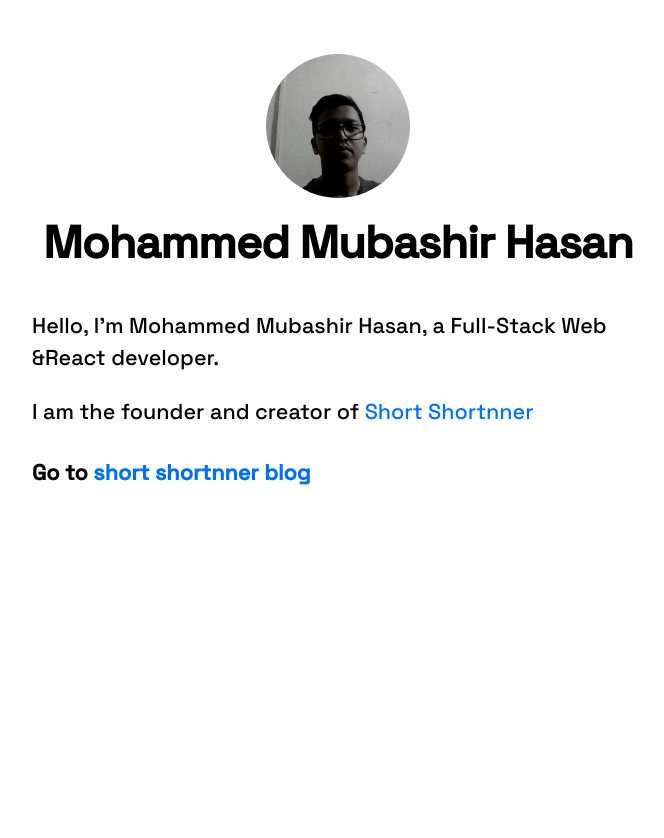
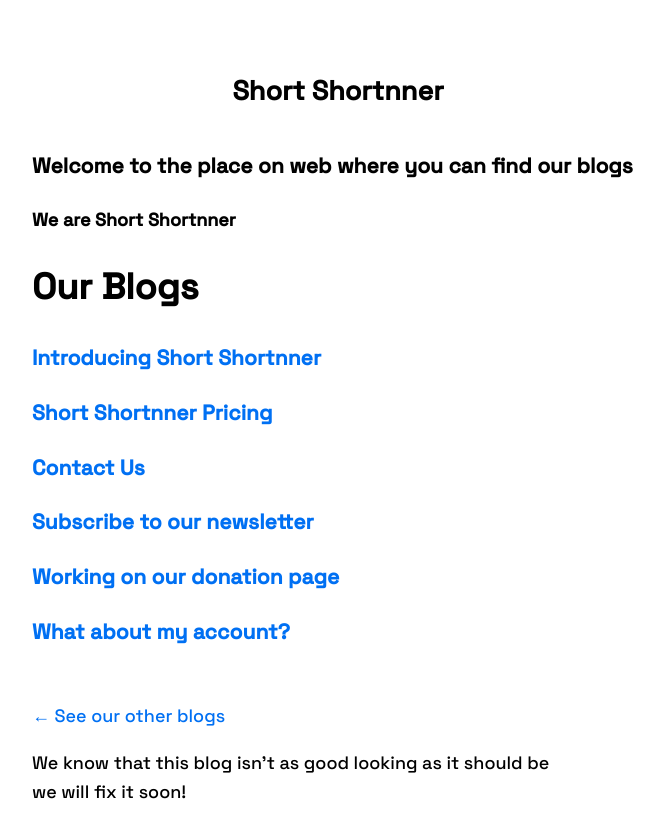
Before and after one commit to mubashir2005/short-shortnner-blog, a Next.js app: page / in a window 1280 px wide. Shown: the top 838 px of the page, without its empty margins (302-966 px from the left). Before the commit the page ends 800 px from the top, so only its background shows below. Built offline with nearby package versions, Linux system fonts and the light colour scheme.

Commit message:
added new blogs

```diff
--- a/components/home.jsx
+++ b/components/home.jsx
@@ -64,7 +64,7 @@ export default function Home({ children, home }) {
       <main>{children}</main>
       {!home && (
         <div className={styles.backToHome}>
-          <Link href="main/">
+          <Link href="/">
             <a>← See our other blogs</a>
           </Link>
           <p>
--- a/pages/index.js
+++ b/pages/index.js
@@ -1,29 +1,45 @@
+import React from "react";
 import Head from "next/head";
-import Layout, { siteTitle } from "../components/layout";
-import utilStyles from "../styles/utils.module.css";
+import Home from "../components/home";
+import Link from "next/link";
 
-export default function Home() {
+function main() {
   return (
-    <Layout home>
+    <Home>
       <Head>
-        <title>{siteTitle}</title>
+        <title>Short Shortnner Blog</title>
       </Head>
-      <section className={utilStyles.headingMd}>
-        <p>
-          {" "}
-          Hello, I'm Mohammed Mubashir Hasan, a Full-Stack Web &React developer.
-        </p>
-        <p>
-          I am the founder and creator of{" "}
-          <a href="https://nextjs.org/learn">Short Shortnner</a>
-        </p>
-        <h4>
-          Go to{" "}
-          <a href="https://short-shortnner-blog.vercel.app/main">
-            short shortnner blog
-          </a>
-        </h4>
-      </section>
-    </Layout>
+      <h3>Welcome to the place on web where you can find our blogs</h3>
+      <h4>We are Short Shortnner</h4>
+      <h1>Our Blogs</h1>
+      <h3>
+        {" "}
+        <Link href="short-shortnner/">Introducing Short Shortnner</Link>
+      </h3>
+
+      <h3>
+        {" "}
+        <Link href="pricing/">Short Shortnner Pricing</Link>
+      </h3>
+
+      <h3>
+        {" "}
+        <Link href="contact-us/">Contact Us</Link>
+      </h3>
+      <h3>
+        {" "}
+        <Link href="newsletter/">Subscribe to our newsletter</Link>
+      </h3>
+      <h3>
+        {" "}
+        <Link href="donation/">Working on our donation page</Link>
+      </h3>
+      <h3>
+        {" "}
+        <Link href="account/">What about my account?</Link>
+      </h3>
+    </Home>
   );
 }
+
+export default main;
```
Also changed, not shown: pages/account.jsx (added, +13 -0 lines), pages/donation.jsx (added, +13 -0 lines), pages/main.jsx (deleted, +0 -37 lines), pages/mubashir.jsx (added, +29 -0 lines).
